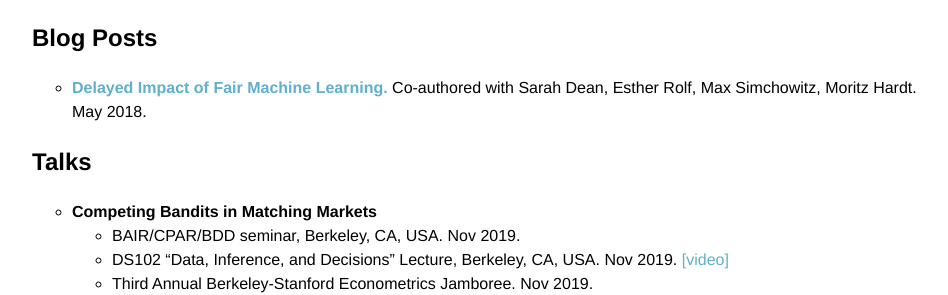
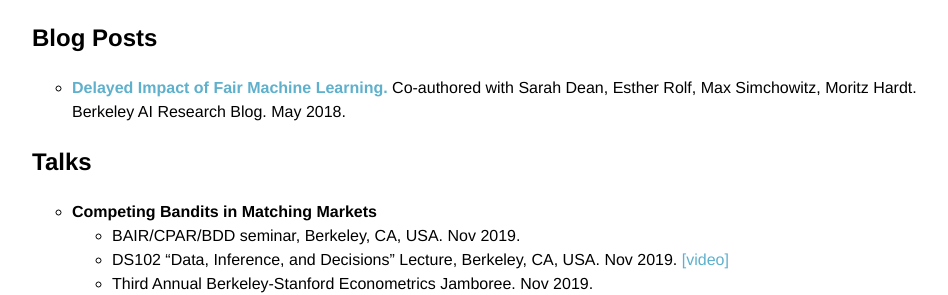
Before and after one commit to serenalwang/serenalwang.github.io, a Jekyll site: the page built from projects.md, in a window 1280 px wide. Shown: the part 1238-1533 px from the top of the page, without its empty margins (160-1108 px from the left). Built offline with Jekyll 4.4.1, drawn with Linux system fonts in a browser that asks for light colours.

Commit message:
Update projects.md

```diff
--- a/projects.md
+++ b/projects.md
@@ -57,7 +57,7 @@ title: Research
 
 ### Blog Posts
 
-* [**Delayed Impact of Fair Machine Learning.**](https://bair.berkeley.edu/blog/2018/05/17/delayed-impact/) Co-authored with Sarah Dean, Esther Rolf, Max Simchowitz, Moritz Hardt. May 2018.
+* [**Delayed Impact of Fair Machine Learning.**](https://bair.berkeley.edu/blog/2018/05/17/delayed-impact/) Co-authored with Sarah Dean, Esther Rolf, Max Simchowitz, Moritz Hardt. Berkeley AI Research Blog. May 2018.
 
 
 ### Talks
```
